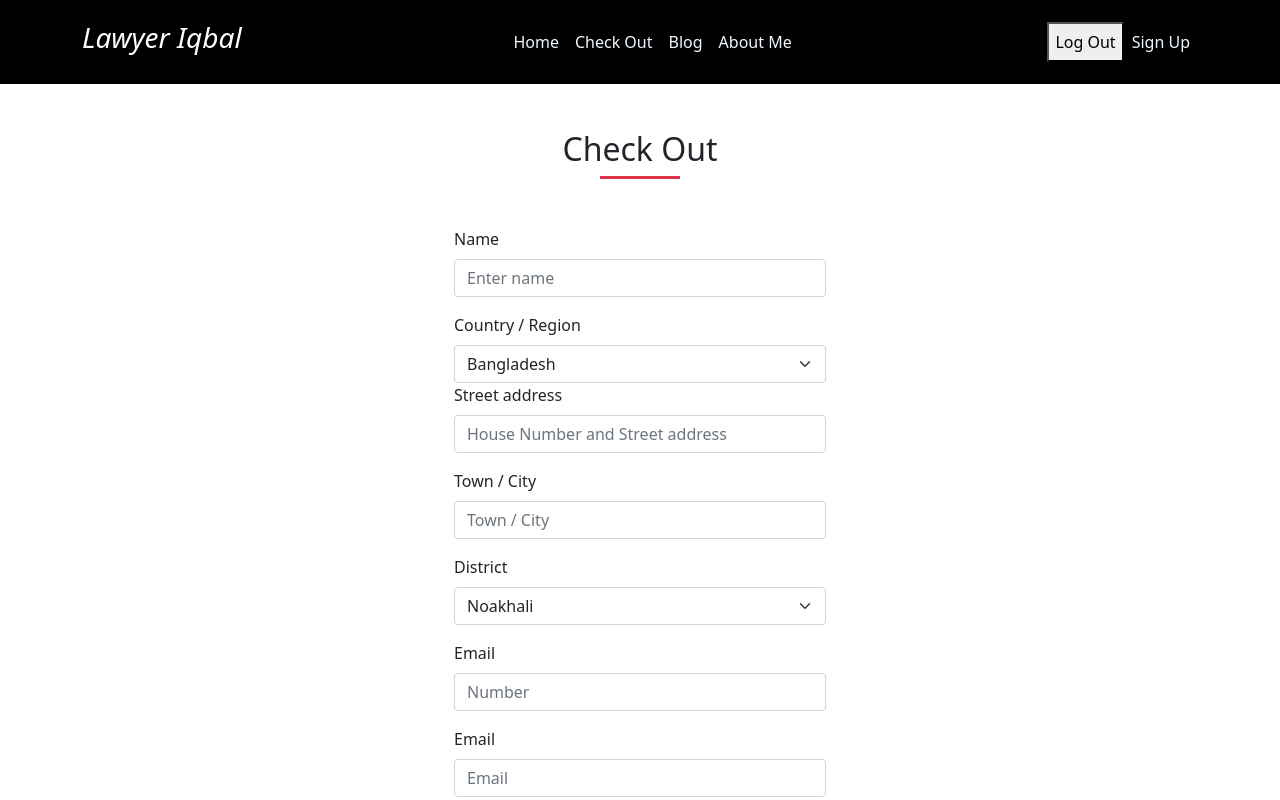
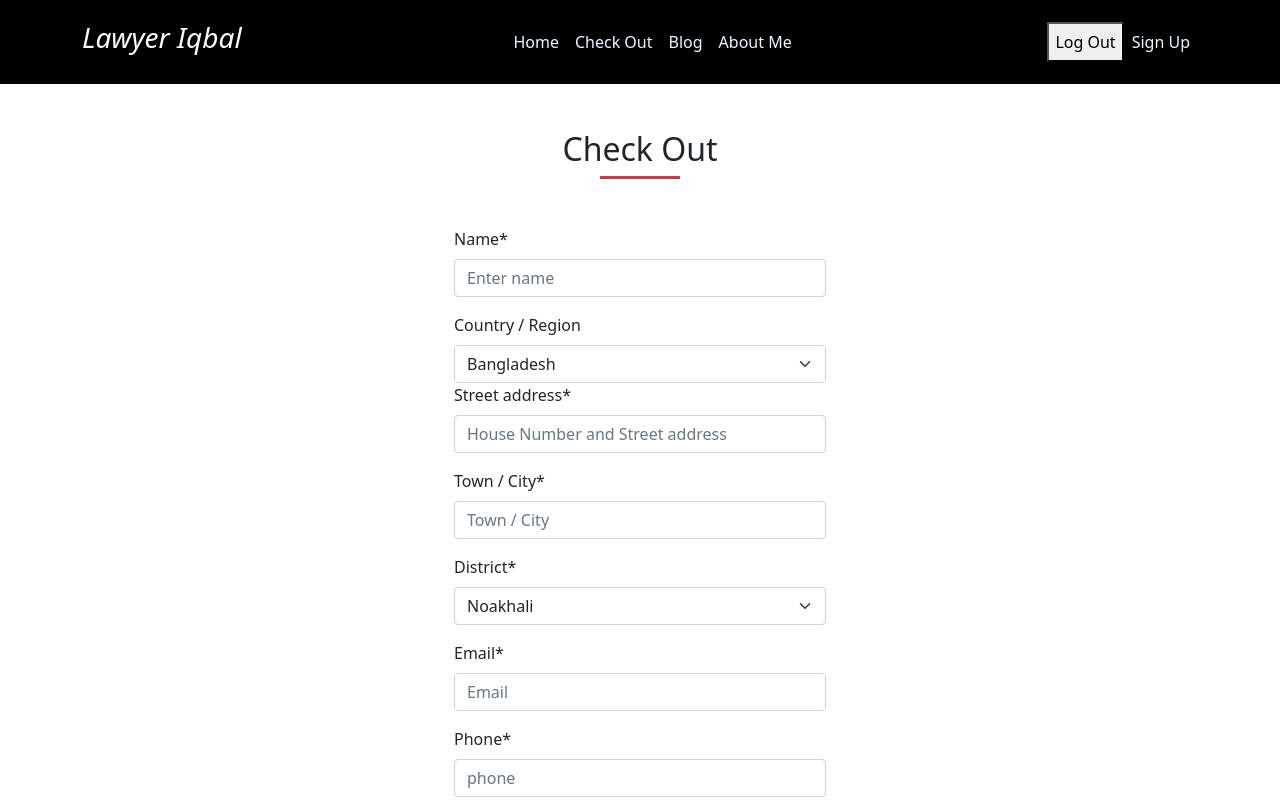
Before and after one commit to IQBAL-HOSSAN/Lawyer_Iqbal, a React (Create React App) app: page /checkout in a window 1280 px wide. Shown: the top 800 px of the page. Built offline with nearby package versions, Linux system fonts and the light colour scheme; no server answers; sample sign-in values are in the browser's storage.

Commit message:
complete the check out page and all works

```diff
--- a/src/Component/Pages/Checkout/Checkout.js
+++ b/src/Component/Pages/Checkout/Checkout.js
@@ -1,8 +1,14 @@
 import React from "react";
 import { Container, Form } from "react-bootstrap";
 import Button from "react-bootstrap/Button";
+import { ToastContainer, toast } from "react-toastify";
+import "react-toastify/dist/ReactToastify.css";
 
 const Checkout = () => {
+  const handleSubmit = (event) => {
+    event.preventDefault();
+    toast("Thank you so much for the order.");
+  };
   return (
     <div className="py-5">
       <Container>
@@ -11,10 +17,10 @@ const Checkout = () => {
           <div className="d-flex justify-content-center mb-5 ">
             <div className=" under-line bg-danger"></div>
           </div>
-          <Form>
+          <Form onSubmit={handleSubmit}>
             <Form.Group className="mb-3" controlId="formBasicEmail">
-              <Form.Label>Name</Form.Label>
-              <Form.Control type="text" placeholder="Enter name" />
+              <Form.Label>Name*</Form.Label>
+              <Form.Control type="text" placeholder="Enter name" required />
             </Form.Group>
             <Form.Label>Country / Region</Form.Label>
             <Form.Select aria-label="Country / Region">
@@ -25,20 +31,21 @@ const Checkout = () => {
             </Form.Select>
 
             <Form.Group className="mb-3" controlId="formBasicPassword">
-              <Form.Label>Street address</Form.Label>
+              <Form.Label>Street address*</Form.Label>
               <Form.Control
                 type="text"
                 placeholder="House Number and Street address"
+                required
               />
             </Form.Group>
             <Form.Group className="mb-3" controlId="formBasicPassword">
-              <Form.Label>Town / City</Form.Label>
+              <Form.Label>Town / City*</Form.Label>
 
-              <Form.Control type="text" placeholder="Town / City" />
+              <Form.Control type="text" placeholder="Town / City" required />
             </Form.Group>
             <Form.Group className="mb-3" controlId="formBasicPassword">
-              <Form.Label>District</Form.Label>
-              <Form.Select aria-label="Country / Region">
+              <Form.Label>District*</Form.Label>
+              <Form.Select aria-label="Country / Region" required>
                 <option>Noakhali</option>
                 <option value="1">Dhaka</option>
                 <option value="2">Cumillah</option>
@@ -46,20 +53,18 @@ const Checkout = () => {
               </Form.Select>
             </Form.Group>
             <Form.Group className="mb-3" controlId="formBasicPassword">
-              <Form.Label>Email</Form.Label>
-              <Form.Control type="number" placeholder="Number" />
+              <Form.Label>Email*</Form.Label>
+              <Form.Control type="email" placeholder="Email" required />
             </Form.Group>
             <Form.Group className="mb-3" controlId="formBasicPassword">
-              <Form.Label>Email</Form.Label>
-              <Form.Control type="email" placeholder="Email" />
-            </Form.Group>
-            <Form.Group className="mb-3" controlId="formBasicCheckbox">
-              <Form.Check type="checkbox" label="Check me out" />
+              <Form.Label>Phone*</Form.Label>
+              <Form.Control type="text" placeholder="phone" required />
             </Form.Group>
             <Button variant="primary" type="submit">
               Check Out
             </Button>
           </Form>
+          <ToastContainer />;
         </div>
       </Container>
     </div>
```
